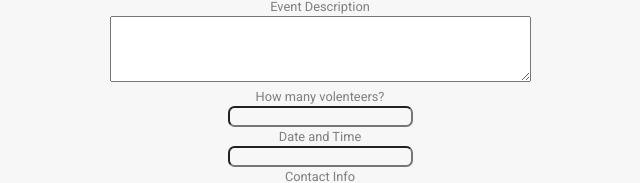
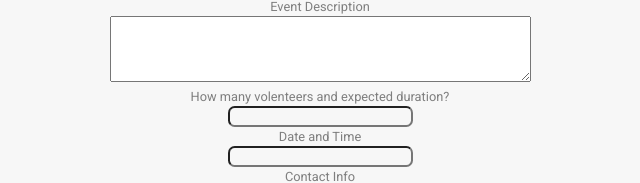
Before and after one commit to Memphis-Hackclub/Clean-Up-App, a website: page html/postevent.html in a window 1280 px wide. Shown: the part 196-379 px from the top of the page, without its empty margins (320-960 px from the left). Drawn offline with Linux system fonts and the light colour scheme; files that its build step writes are made by us from their sources; files whose address does not match are found by name.

Commit message:
changed wording

```diff
--- a/html/postevent.html
+++ b/html/postevent.html
@@ -16,7 +16,7 @@ Make an Event
 <h1>Make a Clean Up Event</h1><br>
 <label>Event Title<br><input maxlength="200" id="title" name="title"><br></label>
 <label>Event Description<br> <textarea maxlength="500" id="description" name="description" rows="4" cols="50"></textarea><br></label>
-<label>How many volenteers?<br><input type="text" maxlength="200" id ="volenteers" name="volenteers"><br></label>
+<label>How many volenteers and expected duration?<br><input type="text" maxlength="200" id ="volenteers" name="volenteers"><br></label>
 <label>Date and Time<br><input type="text" maxlength="200" id="date" name="date"><br></label>
 <label>Contact Info<br><input type="text" maxlength="200" id="contact" name="contact"><br></label>
 
```
